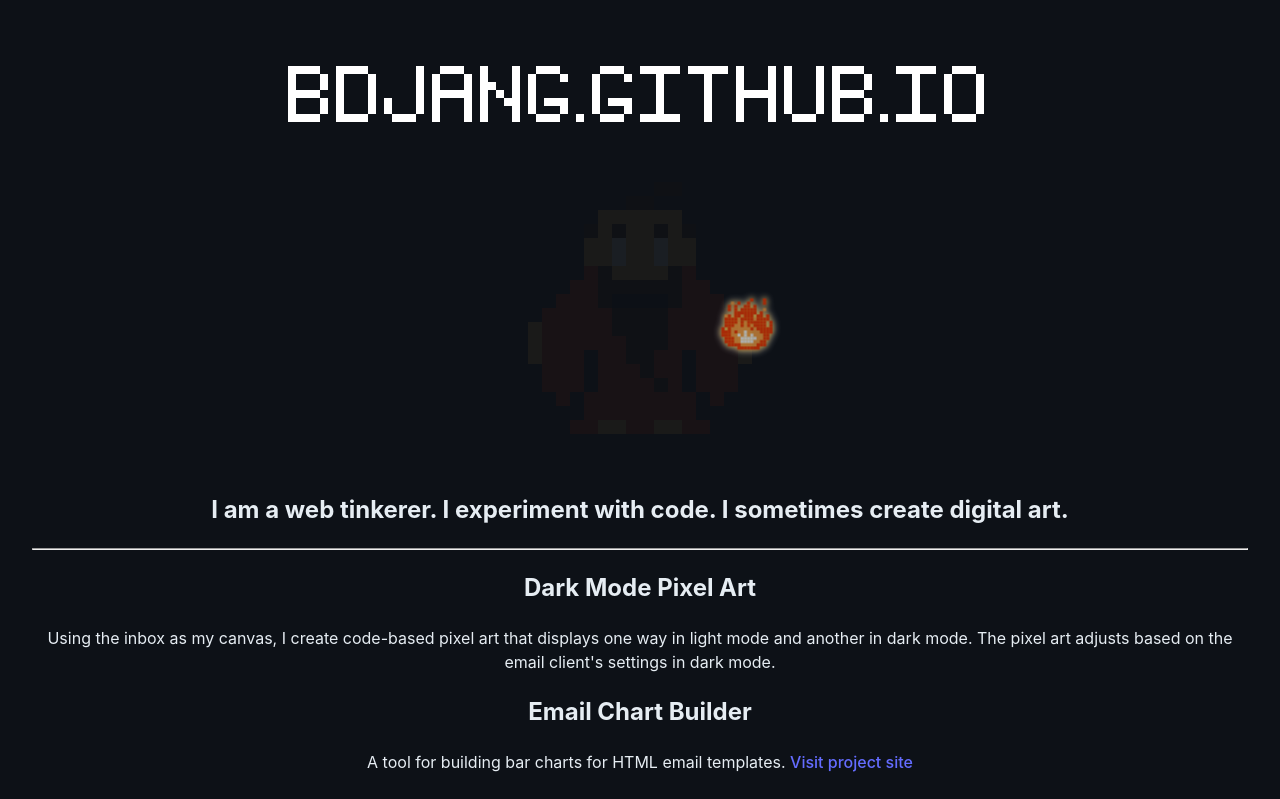
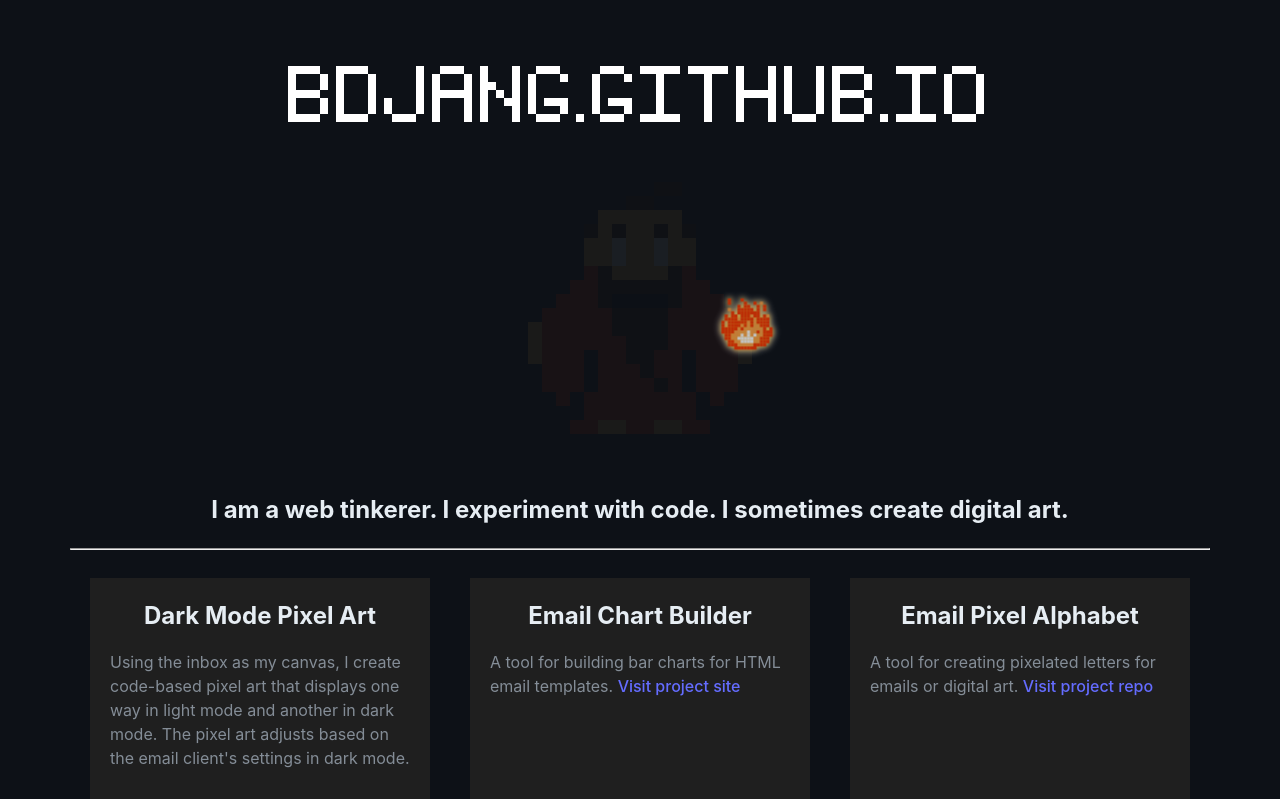
Before and after one commit to bdjang/bdjang.github.io, a React (Vite) app: page / in a window 1280 px wide. Shown: the top 799 px of the page. Built offline with nearby package versions, Linux system fonts and the light colour scheme; the HTML template or start-up script is replaced by a standard one.

Commit message:
Update className attribute value

```diff
--- a/src/components/Project.tsx
+++ b/src/components/Project.tsx
@@ -3,7 +3,7 @@ import styles from "./Project.module.scss"
 export default function Project(props) {
     return (
         <>
-            <div className={styles.projectDescClass}>
+            <div className={styles.projectDesc}>
                 <h2>{props.projectTitle}</h2>
                 <p>{props.projectDescription}</p>
             </div>
```
